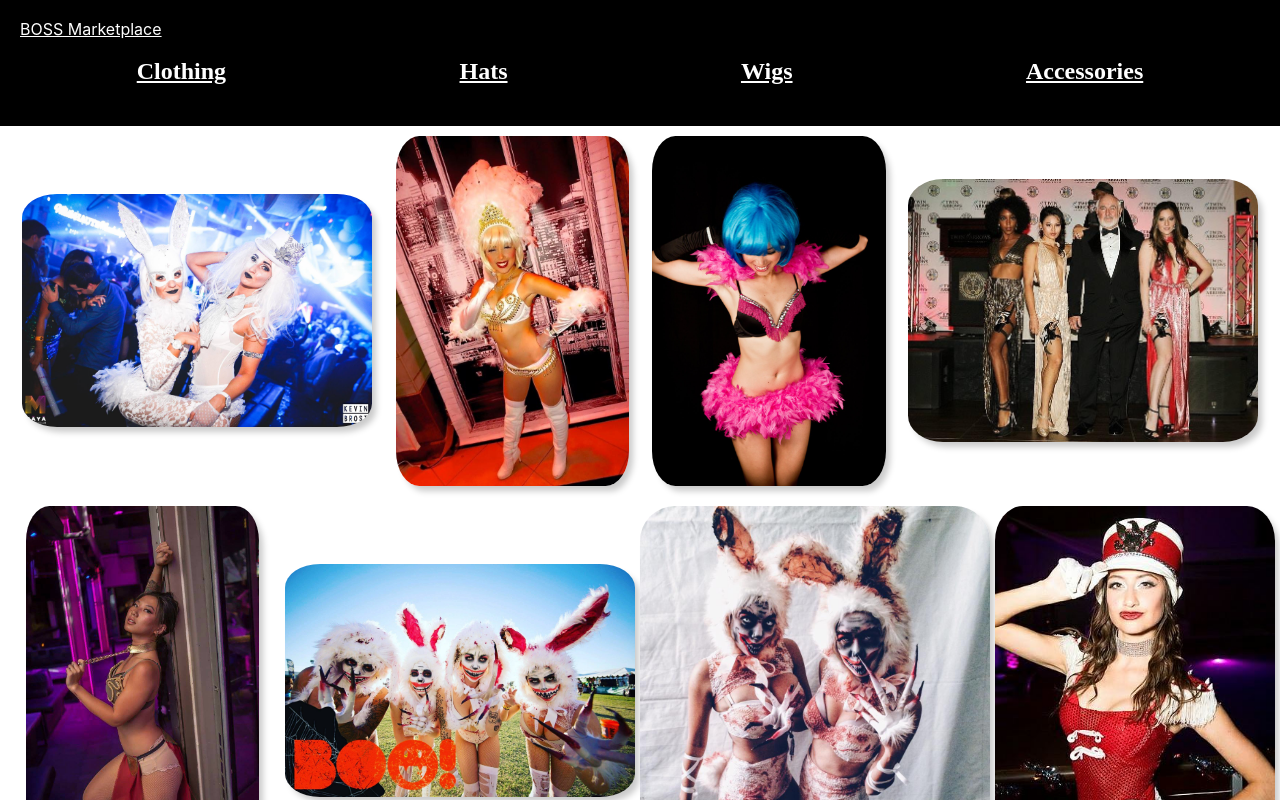
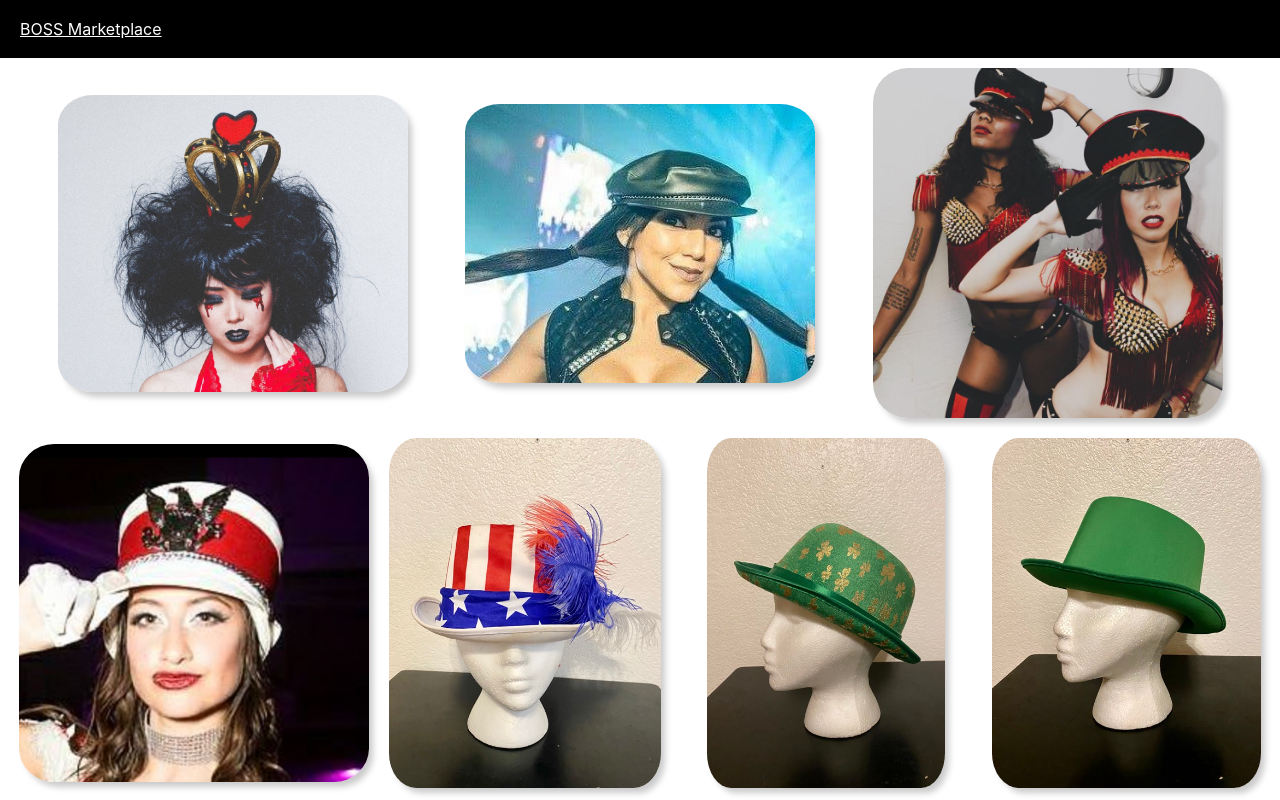
Before and after one commit to alvillaraza/boss-marketplace, a React (Create React App) app: page / in a window 1280 px wide. Shown: the top 800 px of the page. Built offline with nearby package versions, Linux system fonts and the light colour scheme; a web font is replaced by a local one.

Commit message:
data organized and repriced

```diff
--- a/src/EntireStore.js
+++ b/src/EntireStore.js
@@ -7,7 +7,7 @@ const EntireStore = ({ category }) => {
     <section>
       <div className="category-wrapper">
         {allData.map((item, idx) => {
-          if (!category) {
+          // if (!category) {
           return (
             <div className="photo" key={idx}>
               <img src={item.image} alt={item.name} />
@@ -15,15 +15,16 @@ const EntireStore = ({ category }) => {
             </div>
           );
         }
-          if (item.category === category) {
-            return (
-              <div className="photo" key={idx}>
-                <img src={item.image} alt={item.name} />
-                <Description name={item.name} itemized={item.available} />
-              </div>
-            );
+          // if (item.category === category) {
+          //   return (
+          //     <div className="photo" key={idx}>
+          //       <img src={item.image} alt={item.name} />
+          //       <Description name={item.name} itemized={item.available} />
+          //     </div>
+          //   );
+          // }
+        )
         }
-        })}
       </div>
     </section>
   );
--- a/src/Header/Header.js
+++ b/src/Header/Header.js
@@ -1,23 +1,12 @@
 import { Link } from "react-router-dom";
 
 function Header({ setCategory }) {
-  const categories = ["clothing", "hats", "wigs", "accessories"];
-  function handleChange(cat) {
-    setCategory(cat);
-  }
+
 
   return (
     <section className="header-wrapper">
       <Link to="/about">BOSS Marketplace</Link>
-      <nav>
-        {categories.map((cat, idx) => {
-          return (
-            <Link to="/" key={idx} onClick={() => handleChange(cat)}>
-              <h2>{cat}</h2>
-            </Link>
-          );
-        })}
-      </nav>
+
     </section>
   );
 }
--- a/src/allData.js
+++ b/src/allData.js
@@ -1,5 +1,4 @@
 
-import feather_headpieces from "./assets/feather_headpieces.jpeg";
 import palm_tree_hair from "./assets/palm_tree_hair.jpeg";
 import rose_headpiece from "./assets/rose_headpiece.jpeg";
 import reindeer_led from "./assets/reindeer_led.jpeg";
@@ -8,7 +7,6 @@ import popsicles from "./assets/popsicles.jpeg";
 import bloody_bunnies from "./assets/bloody_bunnies.jpeg";
 import bloody_bunnies2 from "./assets/bloody_bunnies2.jpeg";
 import james_bond from "./assets/james_bond.jpeg";
-import pirate_captain from "./assets/pirate_captain.jpeg";
 import princess_leia from "./assets/princess_leia.jpeg";
 import white_bunny from "./assets/white_bunny.jpeg";
 import marching_band from "./assets/marching_band.jpeg";
@@ -61,7 +59,7 @@ const allData = [
     available: [
       {
         item: "red military hat",
-        price: 15,
+        price: 10,
         count: 2,
       },
     ],
@@ -157,7 +155,7 @@ const allData = [
     available: [
       {
         item: "white hat with wig",
-        price: 15,
+        price: 10,
         count: 1,
       },
     ],
@@ -169,7 +167,7 @@ const allData = [
     available: [
       {
         item: "white feather headpiece",
-        price: 30,
+        price: 25,
         count: 1,
       },
       {
@@ -186,7 +184,7 @@ const allData = [
     available: [
       {
         item: "pink feather tutu outfit",
-        price: 40,
+        price: 30,
         count: 1,
       },
     ],
@@ -215,20 +213,8 @@ const allData = [
     available: [
       {
         item: "bra, necklace, arm bands, skirt",
-        price: 15,
+        price: 10,
         count: 2,
-      },
-    ],
-  },
-  {
-    name: "Pirate Captain",
-    category: "hats",
-    image: pirate_captain,
-    available: [
-      {
-        item: "pirate captain hat",
-        price: 8,
-        count: 1,
       },
     ],
   },
@@ -287,7 +273,7 @@ const allData = [
     available: [
       {
         item: "Palm Tree Headpiece",
-        price: 8,
+        price: 5,
         count: 3,
       },
     ],
@@ -299,24 +285,7 @@ const allData = [
     available: [
       {
         item: "Light-up Reindeer Headband",
-        price: 40,
-        count: 1,
-      },
-    ],
-  },
-  {
-    name: "Showgirl Feather Headpiece",
-    category: "accessories",
-    image: feather_headpieces,
-    available: [
-      {
-        item: "feather headpieces (white)",
-        price: 25,
-        count: 1,
-      },
-      {
-        item: "bra (white)",
-        price: 10,
+        price: 35,
         count: 1,
       },
     ],
@@ -388,7 +357,7 @@ const allData = [
     available: [
       {
         item: "poinsettia headband",
-        price: 20,
+        price: 10,
         count: 10,
       },
     ],
```
Lines whose indentation alone changed are shown as unchanged.
